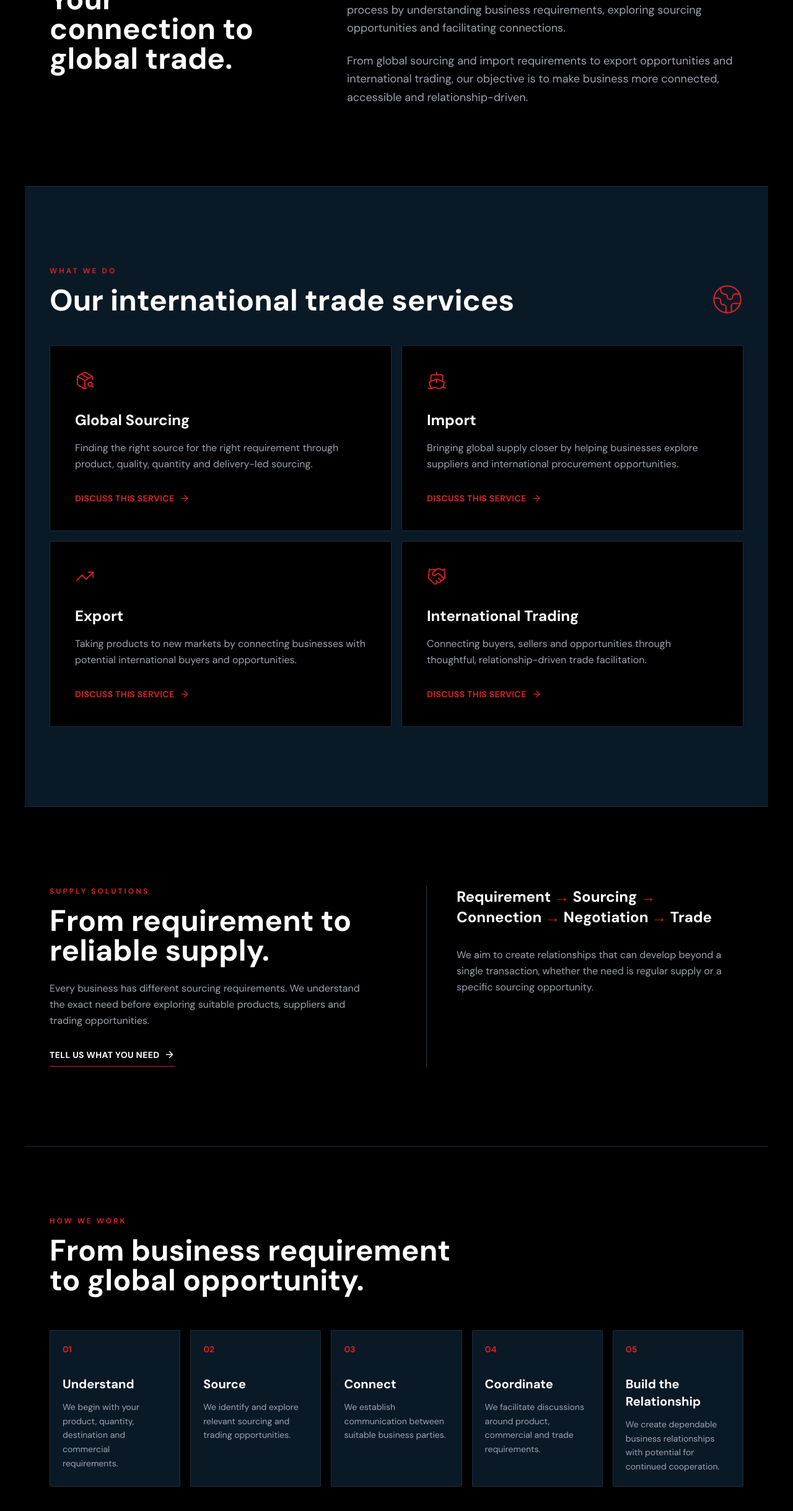
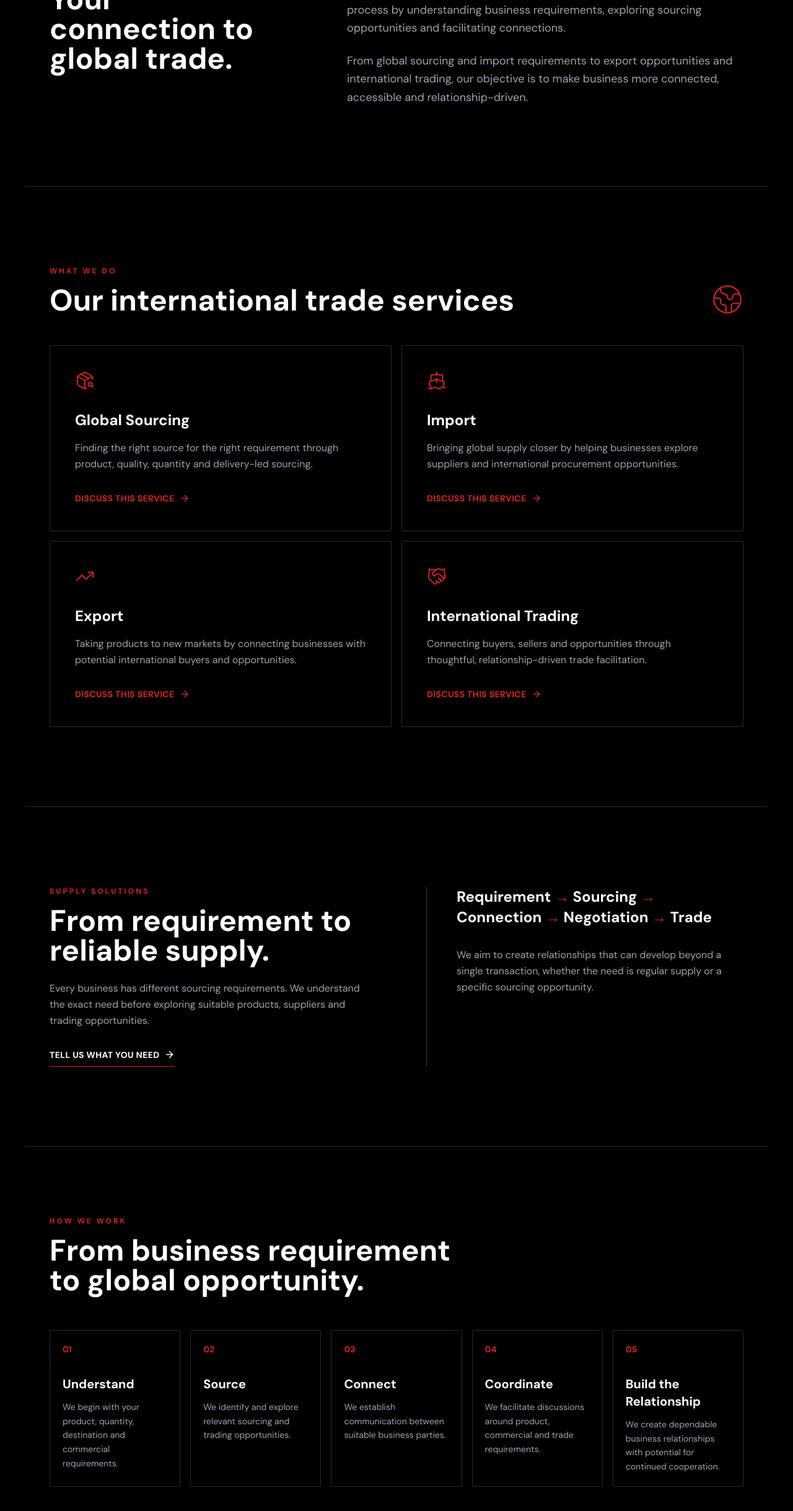
Before and after one commit to akash-kumaravel/Ab-wb, a React (Vite) app: page /rj-enterprises in a window 1280 px wide. Shown: the part 1108-3546 px from the top of the page at 62% size. Built offline with nearby package versions, Linux system fonts and the light colour scheme.

Commit message:
Add files via upload

```diff
--- a/src/pages/Contact.tsx
+++ b/src/pages/Contact.tsx
@@ -102,7 +102,7 @@ const Contact: React.FC = () => {
             </a>
             <a
               href="mailto:rjtextilemachinery@gmail.com"
-              className="bg-[#0a1926] hover:bg-[#112639] text-white font-bold py-3 px-8 rounded-sm transition-colors border border-[#1d2d3d]"
+              className="bg-black hover:bg-[#a9121b] text-white font-bold py-3 px-8 rounded-sm transition-colors border border-[#1d2d3d]"
             >
               Send Email
             </a>
--- a/src/pages/RJEnterprises.tsx
+++ b/src/pages/RJEnterprises.tsx
@@ -27,11 +27,11 @@ const RJEnterprises: React.FC = () => (
 
     <section className="mx-auto max-w-[1400px] px-4 py-24 lg:px-10 lg:py-32"><div className="grid gap-12 lg:grid-cols-[0.75fr_1.25fr] lg:gap-24"><div><p className="mb-4 text-xs font-bold uppercase tracking-[0.25em] text-[#d61f27]">About RJ Enterprises</p><h2 className="text-4xl font-black leading-tight sm:text-5xl">Your connection to global trade.</h2></div><div className="space-y-6 text-lg leading-relaxed text-gray-400"><p>International trade creates opportunities for businesses to access new products, suppliers and markets. RJ Enterprises works across the trading process by understanding business requirements, exploring sourcing opportunities and facilitating connections.</p><p>From global sourcing and import requirements to export opportunities and international trading, our objective is to make business more connected, accessible and relationship-driven.</p></div></div></section>
 
-    <section className="border-y border-[#1d2d3d] bg-[#0a1926]"><div className="mx-auto max-w-[1400px] px-4 py-24 lg:px-10 lg:py-32"><div className="mb-12 flex items-end justify-between gap-6"><div><p className="mb-4 text-xs font-bold uppercase tracking-[0.25em] text-[#d61f27]">What we do</p><h2 className="text-4xl font-black sm:text-5xl">Our international trade services</h2></div><Globe2 className="hidden text-[#d61f27] sm:block" size={52} strokeWidth={1} /></div><div className="grid gap-4 md:grid-cols-2">{services.map(({ icon: Icon, title, description }) => <article key={title} className="rounded-sm border border-[#1d2d3d] bg-black p-8 transition-colors hover:border-[#ff3b30]/80 lg:p-10"><Icon className="mb-8 text-[#d61f27]" size={32} strokeWidth={1.5} /><h3 className="mb-4 text-2xl font-black">{title}</h3><p className="leading-relaxed text-gray-400">{description}</p><Link to="/contact" className="mt-8 inline-flex items-center gap-2 text-sm font-black uppercase tracking-wide text-[#d61f27] hover:text-white">Discuss this service <ArrowRight size={16} /></Link></article>)}</div></div></section>
+    <section className="border-y border-[#1d2d3d] bg-black"><div className="mx-auto max-w-[1400px] px-4 py-24 lg:px-10 lg:py-32"><div className="mb-12 flex items-end justify-between gap-6"><div><p className="mb-4 text-xs font-bold uppercase tracking-[0.25em] text-[#d61f27]">What we do</p><h2 className="text-4xl font-black sm:text-5xl">Our international trade services</h2></div><Globe2 className="hidden text-[#d61f27] sm:block" size={52} strokeWidth={1} /></div><div className="grid gap-4 md:grid-cols-2">{services.map(({ icon: Icon, title, description }) => <article key={title} className="rounded-sm border border-[#1d2d3d] bg-black p-8 transition-colors hover:border-[#ff3b30]/80 lg:p-10"><Icon className="mb-8 text-[#d61f27]" size={32} strokeWidth={1.5} /><h3 className="mb-4 text-2xl font-black">{title}</h3><p className="leading-relaxed text-gray-400">{description}</p><Link to="/contact" className="mt-8 inline-flex items-center gap-2 text-sm font-black uppercase tracking-wide text-[#d61f27] hover:text-white">Discuss this service <ArrowRight size={16} /></Link></article>)}</div></div></section>
 
     <section className="mx-auto max-w-[1400px] px-4 py-24 lg:px-10 lg:py-32"><div className="grid gap-12 lg:grid-cols-2 lg:gap-24"><div><p className="mb-4 text-xs font-bold uppercase tracking-[0.25em] text-[#d61f27]">Supply solutions</p><h2 className="text-4xl font-black leading-tight sm:text-5xl">From requirement to reliable supply.</h2><p className="mt-6 leading-relaxed text-gray-400">Every business has different sourcing requirements. We understand the exact need before exploring suitable products, suppliers and trading opportunities.</p><Link to="/contact" className="mt-8 inline-flex items-center gap-2 border-b border-[#d61f27] pb-2 text-sm font-black uppercase tracking-wide text-white hover:text-[#d61f27]">Tell us what you need <ArrowRight size={17} /></Link></div><div className="border-l border-[#23404a] pl-8 lg:pl-12"><p className="text-2xl font-black leading-snug">Requirement <span className="text-[#d61f27]">→</span> Sourcing <span className="text-[#d61f27]">→</span> Connection <span className="text-[#d61f27]">→</span> Negotiation <span className="text-[#d61f27]">→</span> Trade</p><p className="mt-8 leading-relaxed text-gray-400">We aim to create relationships that can develop beyond a single transaction, whether the need is regular supply or a specific sourcing opportunity.</p></div></div></section>
 
-    <section className="border-y border-[#1d2d3d] bg-black"><div className="mx-auto max-w-[1400px] px-4 py-24 lg:px-10 lg:py-28"><div className="mb-14 max-w-2xl"><p className="mb-4 text-xs font-bold uppercase tracking-[0.25em] text-[#d61f27]">How we work</p><h2 className="text-4xl font-black sm:text-5xl">From business requirement to global opportunity.</h2></div><div className="grid gap-4 md:grid-cols-5">{steps.map(([number, title, description]) => <div key={number} className="rounded-sm border border-[#1d2d3d] bg-[#0a1926] p-5"><p className="text-sm font-black text-[#d61f27]">{number}</p><h3 className="mt-8 text-xl font-black">{title}</h3><p className="mt-3 text-sm leading-relaxed text-gray-400">{description}</p></div>)}</div></div></section>
+    <section className="border-y border-[#1d2d3d] bg-black"><div className="mx-auto max-w-[1400px] px-4 py-24 lg:px-10 lg:py-28"><div className="mb-14 max-w-2xl"><p className="mb-4 text-xs font-bold uppercase tracking-[0.25em] text-[#d61f27]">How we work</p><h2 className="text-4xl font-black sm:text-5xl">From business requirement to global opportunity.</h2></div><div className="grid gap-4 md:grid-cols-5">{steps.map(([number, title, description]) => <div key={number} className="rounded-sm border border-[#1d2d3d] bg-black p-5"><p className="text-sm font-black text-[#d61f27]">{number}</p><h3 className="mt-8 text-xl font-black">{title}</h3><p className="mt-3 text-sm leading-relaxed text-gray-400">{description}</p></div>)}</div></div></section>
 
     <section className="mx-auto max-w-[1400px] px-4 py-24 text-center lg:px-10 lg:py-32"><p className="mb-4 text-xs font-bold uppercase tracking-[0.25em] text-[#d61f27]">Global trade</p><h2 className="text-5xl font-black sm:text-7xl">People. Products. Possibilities.</h2><p className="mx-auto mt-6 max-w-2xl text-lg leading-relaxed text-gray-400">A product creates an opportunity. A market creates demand. A trusted relationship brings them together.</p><p className="mt-8 text-sm font-black uppercase tracking-[0.2em] text-[#d61f27]">Global sourcing <span className="mx-2 text-gray-600">|</span> Trusted partnership <span className="mx-2 text-gray-600">|</span> Growing together</p><Link to="/contact" className="mt-10 inline-flex items-center gap-2 bg-white px-7 py-4 text-sm font-black uppercase tracking-wide text-[#071217] hover:bg-[#d61f27]">Build a trade connection <ArrowRight size={17} /></Link></section>
   </div>
--- a/src/pages/RJSteelsTraders.tsx
+++ b/src/pages/RJSteelsTraders.tsx
@@ -48,7 +48,7 @@ const RJSteelsTraders: React.FC = () => (
       </div>
     </section>
 
-    <section className="border-y border-[#1d2d3d] bg-[#0a1926]">
+    <section className="border-y border-[#1d2d3d] bg-black">
       <div className="mx-auto max-w-[1400px] px-4 py-24 lg:px-10 lg:py-32"><div className="mb-12 flex flex-col justify-between gap-5 sm:flex-row sm:items-end"><div><p className="mb-4 text-xs font-bold uppercase tracking-[0.25em] text-[#d61f27]">What we trade</p><h2 className="text-4xl font-black sm:text-5xl">Our metal trading solutions</h2></div><Recycle className="hidden text-[#d61f27] sm:block" size={48} strokeWidth={1} /></div>
         <div className="grid gap-4 md:grid-cols-2">{solutions.map(({ icon: Icon, title, description, materials }) => <article key={title} className="rounded-sm border border-[#1d2d3d] bg-black p-8 transition-colors hover:border-[#ff3b30]/80 lg:p-10"><Icon className="mb-8 text-[#d61f27]" size={32} strokeWidth={1.5} /><h3 className="mb-4 text-2xl font-black">{title}</h3><p className="mb-8 leading-relaxed text-gray-400">{description}</p><ul className="grid gap-3 sm:grid-cols-2">{materials.map((material) => <li key={material} className="flex items-center gap-2 text-sm text-gray-300"><Check size={15} className="text-[#d61f27]" />{material}</li>)}</ul></article>)}</div>
       </div>
@@ -56,7 +56,7 @@ const RJSteelsTraders: React.FC = () => (
 
     <section className="mx-auto max-w-[1400px] px-4 py-24 lg:px-10 lg:py-32"><div className="grid gap-12 lg:grid-cols-2 lg:gap-24"><div><p className="mb-4 text-xs font-bold uppercase tracking-[0.25em] text-[#d61f27]">For suppliers and buyers</p><h2 className="text-4xl font-black leading-tight sm:text-5xl">Have metal to sell or a requirement to source?</h2><p className="mt-6 max-w-lg leading-relaxed text-gray-400">Share the material type, approximate quantity, location and availability with our team. We can discuss the right next step for your trading requirement.</p><Link to="/contact" className="mt-8 inline-flex items-center gap-2 text-sm font-black uppercase tracking-wide text-[#d61f27] hover:text-white">Start a scrap enquiry <ArrowRight size={17} /></Link></div><div className="border-l border-[#293033] pl-8 lg:pl-12"><div className="mb-8 flex items-center gap-3 text-gray-400"><Truck size={22} className="text-[#d61f27]" />Looking for scrap metal?</div><p className="leading-relaxed text-gray-400">Tell us your material, grade or specification, quantity and delivery requirement. We will discuss available trading opportunities and supply possibilities.</p><Link to="/contact" className="mt-8 inline-flex items-center gap-2 border-b border-[#d61f27] pb-2 text-sm font-black uppercase tracking-wide text-white hover:text-[#d61f27]">Submit your requirement <ArrowRight size={17} /></Link></div></div></section>
 
-    <section className="border-y border-[#1d2d3d] bg-black"><div className="mx-auto max-w-[1400px] px-4 py-24 lg:px-10 lg:py-28"><div className="mb-14 max-w-2xl"><p className="mb-4 text-xs font-bold uppercase tracking-[0.25em] text-[#d61f27]">Our approach</p><h2 className="text-4xl font-black sm:text-5xl">A clearer way to trade scrap.</h2></div><div className="grid gap-4 md:grid-cols-5">{steps.map(([number, title, description]) => <div key={number} className="rounded-sm border border-[#1d2d3d] bg-[#0a1926] p-5"><p className="text-sm font-black text-[#d61f27]">{number}</p><h3 className="mt-8 text-xl font-black">{title}</h3><p className="mt-3 text-sm leading-relaxed text-gray-400">{description}</p></div>)}</div></div></section>
+    <section className="border-y border-[#1d2d3d] bg-black"><div className="mx-auto max-w-[1400px] px-4 py-24 lg:px-10 lg:py-28"><div className="mb-14 max-w-2xl"><p className="mb-4 text-xs font-bold uppercase tracking-[0.25em] text-[#d61f27]">Our approach</p><h2 className="text-4xl font-black sm:text-5xl">A clearer way to trade scrap.</h2></div><div className="grid gap-4 md:grid-cols-5">{steps.map(([number, title, description]) => <div key={number} className="rounded-sm border border-[#1d2d3d] bg-black p-5"><p className="text-sm font-black text-[#d61f27]">{number}</p><h3 className="mt-8 text-xl font-black">{title}</h3><p className="mt-3 text-sm leading-relaxed text-gray-400">{description}</p></div>)}</div></div></section>
 
     <section className="mx-auto max-w-[1400px] px-4 py-24 text-center lg:px-10 lg:py-32"><p className="mb-4 text-xs font-bold uppercase tracking-[0.25em] text-[#d61f27]">Sustainability</p><h2 className="text-5xl font-black sm:text-7xl">Metal has a new life.</h2><p className="mx-auto mt-6 max-w-2xl text-lg leading-relaxed text-gray-400">Recycle. Reuse. Recover. Our role is to help recyclable metal move from discarded material to usable resource.</p><Link to="/contact" className="mt-10 inline-flex items-center gap-2 bg-white px-7 py-4 text-sm font-black uppercase tracking-wide text-black hover:bg-[#d61f27]">Let&apos;s build business together <ArrowRight size={17} /></Link></section>
   </div>
```
